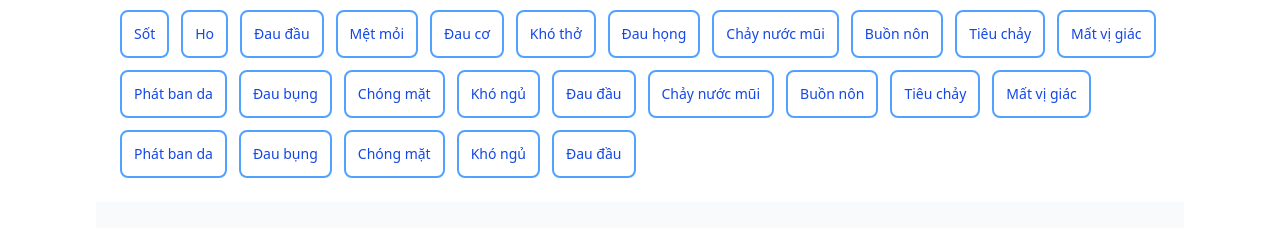
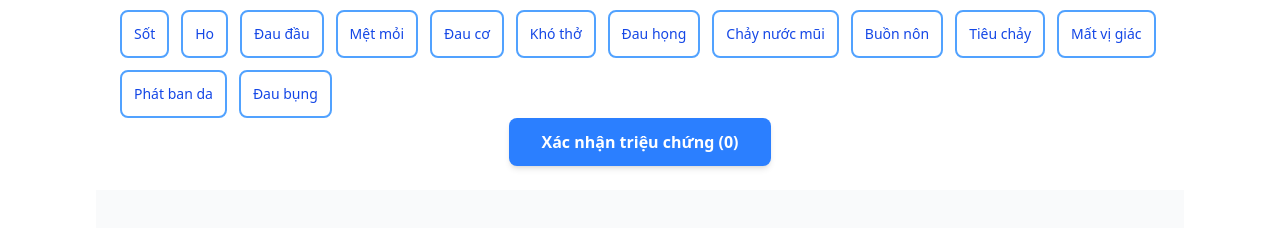
Before and after one commit to BachCanh/Valhalla-Doctor, a React (Vite) app: page /appointment in a window 1280 px wide. Shown: the part 448-676 px from the top of the page. Built offline with nearby package versions, Linux system fonts and the light colour scheme.

Commit message:
update sympton selection

```diff
--- a/package.json
+++ b/package.json
@@ -23,7 +23,8 @@
     "react-icons": "^5.5.0",
     "react-phone-number-input": "^3.4.12",
     "react-router": "^7.6.2",
-    "react-router-dom": "^7.6.2"
+    "react-router-dom": "^7.6.2",
+    "react-toastify": "^11.0.5"
   },
   "devDependencies": {
     "@eslint/js": "^9.25.0",
--- a/src/features/guest/TrackSymtoms/TrackSymtomsSection/TrackSymtoms.jsx
+++ b/src/features/guest/TrackSymtoms/TrackSymtomsSection/TrackSymtoms.jsx
@@ -1,5 +1,6 @@
 import { useState } from "react";
 import SymptomCard from "./SymptomCard";
+import { toast, ToastContainer } from "react-toastify";
 
 function TrackSymtoms() {
   const [selectedSymptoms, setSelectedSymptoms] = useState([]);
@@ -19,18 +20,6 @@ function TrackSymtoms() {
     "Mất vị giác",
     "Phát ban da",
     "Đau bụng",
-    "Chóng mặt",
-    "Khó ngủ",
-    "Đau đầu",
-    "Chảy nước mũi",
-    "Buồn nôn",
-    "Tiêu chảy",
-    "Mất vị giác",
-    "Phát ban da",
-    "Đau bụng",
-    "Chóng mặt",
-    "Khó ngủ",
-    "Đau đầu",
   ];
 
   const toggleSymptom = (symptom) => {
@@ -39,6 +28,20 @@ function TrackSymtoms() {
         ? prev.filter((s) => s !== symptom)
         : [...prev, symptom]
     );
+  };
+
+  const handleSubmit = () => {
+    if (selectedSymptoms.length === 0) {
+      toast.error("Vui lòng chọn ít nhất một triệu chứng!", {
+        position: "top-center",
+        autoClose: 3000,
+        hideProgressBar: false,
+        closeOnClick: true,
+        pauseOnHover: true,
+        draggable: true,
+      });
+      return;
+    }
   };
 
   return (
@@ -61,6 +64,23 @@ function TrackSymtoms() {
           />
         ))}
       </div>
+
+      <div className="flex justify-center">
+        <button
+          onClick={handleSubmit}
+          className="bg-blue-500 hover:bg-blue-600 text-white font-semibold py-3 px-8 rounded-lg transition-colors duration-200 shadow-md hover:shadow-lg"
+        >
+          Xác nhận triệu chứng ({selectedSymptoms.length})
+        </button>
+      </div>
+      <ToastContainer
+        position="top-right"
+        autoClose={3000}
+        hideProgressBar={false}
+        closeOnClick
+        pauseOnHover
+        draggable
+      />
     </div>
   );
 }
```
Also changed, not shown: 2 other files (tests, documents, lock files or other folders).
